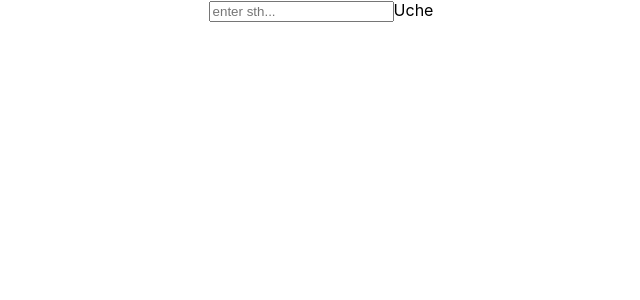
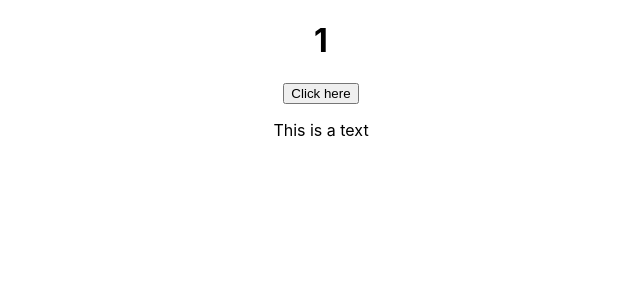
Before and after one commit to GUchechi/Hookscratch-course, a React (Create React App) app: page / in a window 1280 px wide. Shown: the top 300 px of the page, without its empty margins (319-959 px from the left). Built offline with nearby package versions, Linux system fonts and the light colour scheme.

Commit message:
added hoe to use "useReducer-hook"

```diff
--- a/src/App.js
+++ b/src/App.js
@@ -1,17 +1,30 @@
-import React, {useState} from 'react';
+import React, {useReducer} from 'react';
 import './App.css';
 
+const reducer = (state, action) => {
+  switch (action.type) {
+    case 'INCREMENT' :
+      return {count: state.count + 1, showText: state.showText}
+      case "toggleShowText" :
+        return {count: state.count, showText: !state.showText}
+        default :
+            return state
+  }
+};
+
 function App() {
-  const [inputvalue, setInputValue] = useState('Uche');
-  let onChange = (event) => {
-    const newValue = event.target.value;
-    setInputValue(newValue);
-  }
+  const [state, dispatch] = useReducer(reducer,
+     {count : 1, showText : true});
 
   return (
     <div className="App">
-     <input placeholder='enter sth...' onChange={onChange} />
-      {inputvalue}
+    <h1>{state.count}</h1>
+      <button
+      onClick={ () => {
+        dispatch({type: 'INCREMENT'});
+        dispatch({type: 'toggleShowText'});
+      }}>Click here</button>
+      {state.showText && <p>This is a text</p>}
     </div>
   );
 }
```
